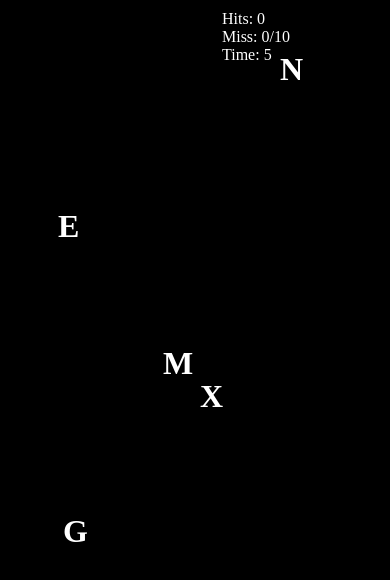
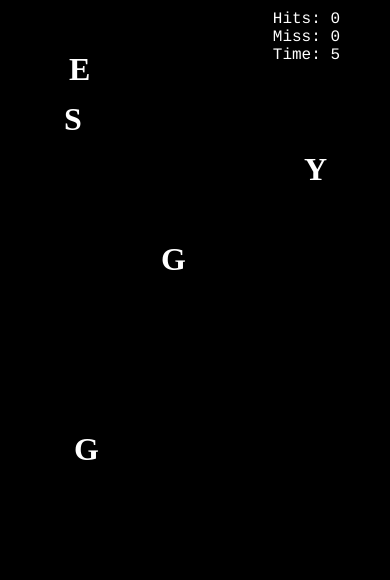
Before and after one commit to annamkishore/react-hooks-demo, a Next.js app: page /typing-game in a window 390 px wide. Shown: the top 580 px of the page. Built offline with nearby package versions, Linux system fonts and the light colour scheme.

Commit message:
unlimited typing

```diff
--- a/app/layout.js
+++ b/app/layout.js
@@ -5,6 +5,9 @@ import './global.css'
 export default function RootLayout({children}) {
   return (
     <html lang="en">
+    <head>
+      <link rel="shortcut icon" href="/favicon.ico" />
+    </head>
     <body>
     {children}
     </body>
--- a/app/typing-game/my-letter.js
+++ b/app/typing-game/my-letter.js
@@ -2,7 +2,7 @@
 import {useEffect, useRef, useState} from 'react'
 
 let count = 0
-export default function MyLetter({val, col = 100, row = 0, speed = 100, jump = 10, updateMissFn}) {
+export default function MyLetter({val, col = 100, row = 0, speed = 100, jump = 10, id, updateMissFn}) {
   let [left, setLeft] = useState(col)
   let [top, setTop] = useState(row)
   let interval = useRef(0)
@@ -18,7 +18,7 @@ export default function MyLetter({val, col = 100, row = 0, speed = 100, jump = 1
   useEffect(() => {
     if(top > lastLine) {
       clearInterval(interval.current)
-      updateMissFn(1)
+      updateMissFn(id)
     }
   }, [top])
 
--- a/app/typing-game/page.js
+++ b/app/typing-game/page.js
@@ -28,15 +28,27 @@ export default function Game() {
   const gameTimer = useRef(0)
 
   // callback, to be called from Child Component
-  const updateMissCount = count => setMissCount(missCount + count)
-  useEffect(() => {
-    if (missCount > 10) {
-      alert("Game Over")
-      clearInterval(lettersInterval.current)
-      clearInterval(gameTimer.current)
-    }
-  }, [missCount])
+  const updateMiss = id => {
+    letters.find(item => item.id === id).miss = true
+    setLetters([...letters])
+  }
+  // const updateMissCount = id => setMissCount(missCount + count)
 
+  // useEffect(() => {
+  //   if (missCount > 10) {
+  //     alert("Game Over")
+  //     clearInterval(lettersInterval.current)
+  //     clearInterval(gameTimer.current)
+  //   }
+  // }, [missCount])
+
+  // useEffect(() => {
+  //   if (letters.filter(item => item.display).length >= 10) {
+  //     clearInterval(lettersInterval.current)
+  //   }
+  // }, [letters])
+
+  // One time - onMount
   useEffect(() => {
     document.title = 'Typing Game'
 
@@ -47,29 +59,20 @@ export default function Game() {
     }, 1000)
 
     // generate letter for every 1 second
-    lettersInterval.current = setInterval(() => {
-      setLetters(chars => {
-        return [...chars, generateLetter()]
-      })
-    }, 1000)
-    console.log("interval: ", lettersInterval.current)
+    lettersInterval.current = setInterval(() => setLetters(chars => [...chars, generateLetter()]), 1000)
+
     divRef.current.focus()
   }, [])
 
-  useEffect(() => {
-    if (letters.filter(item => item.display).length >= 10) {
-      // clearInterval(lettersInterval.current)
-    }
-  }, [letters])
 
-  let clearLetter = (event) => {
+  let checkAndClearLetter = (event) => {
     switch (true) {
       case event.key === 'Escape':
         break;
       case event.key === 'Enter':
         break;
       case event.key.match(/[a-zA-Z]/) != null:
-        let index = letters.findIndex(item => item.val.toLowerCase() === event.key.toLowerCase() && item.display)
+        let index = letters.findIndex(item => item.val.toLowerCase() === event.key.toLowerCase() && item.display && !item.miss)
         if (index > -1) {
           letters[index].display = false
           letters[index].hit = true
@@ -80,29 +83,31 @@ export default function Game() {
   }
 
   return <div>
-    <div style={{width: "100%", height: "100%"}} ref={divRef} onKeyDown={clearLetter} tabIndex={0}
+    <div style={{width: "100%", height: "100%"}} ref={divRef} onKeyDown={checkAndClearLetter} tabIndex={0}
          onClick={() => console.log("clicked")}>
-      {letters.map((item, index) => item.display && <MyLetter key={index} {...item} updateMissFn={updateMissCount}/>)}
+      {letters.map((item, index) => item.display && <MyLetter key={index} {...item} updateMissFn={updateMiss}/>)}
     </div>
-    <span style={{position: "absolute", right: 100, top: 10}}>
+    <span style={{position: "absolute", right: 50, top: 10, fontFamily: "courier"}}>
       <div>Hits: {letters.filter(item => item.hit).length}</div>
-      <div>Miss: {missCount}/10</div>
+      <div>Miss: {letters.filter(item => item.miss).length}</div>
       <div>Time: {seconds}</div>
     </span>
   </div>
 }
 
-function random(max) {
-  return Math.floor(Math.random() * max)
-}
+let random = max => Math.floor(Math.random() * max)
+
+let sequenceId = 1
 
 function generateLetter() {
   return {
-    val: String.fromCharCode(0x41 + random(26)),
+    id: sequenceId++,
+    val: String.fromCharCode(0x41 + random(26)),  // letter
     row: 0,
-    col: random(innerWidth - 100),
+    col: random(innerWidth - 50),
+
     speed: 100 + random(100),
-    jump: 10 + random(10),
+    jump: 10,
     display: true
   }
 }
```
Also changed, not shown: type-writer.png (added), 1 other file (tests, documents, lock files or other folders).
